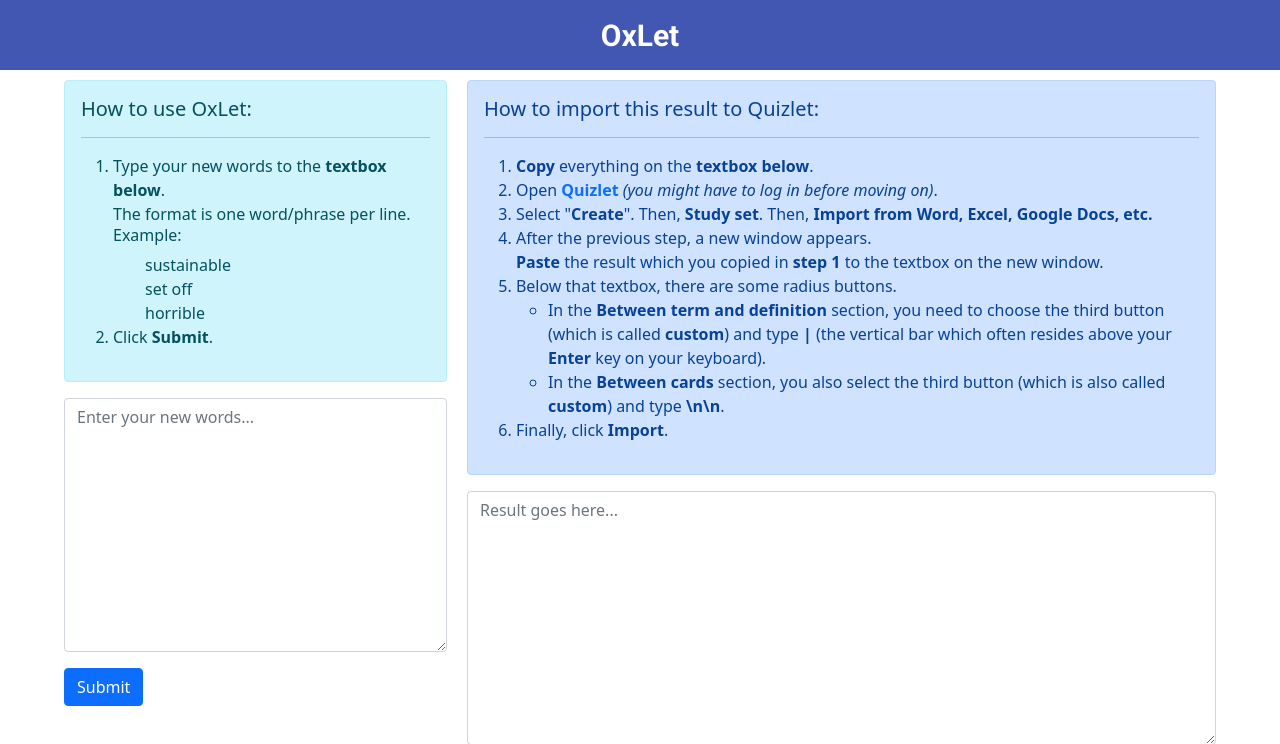
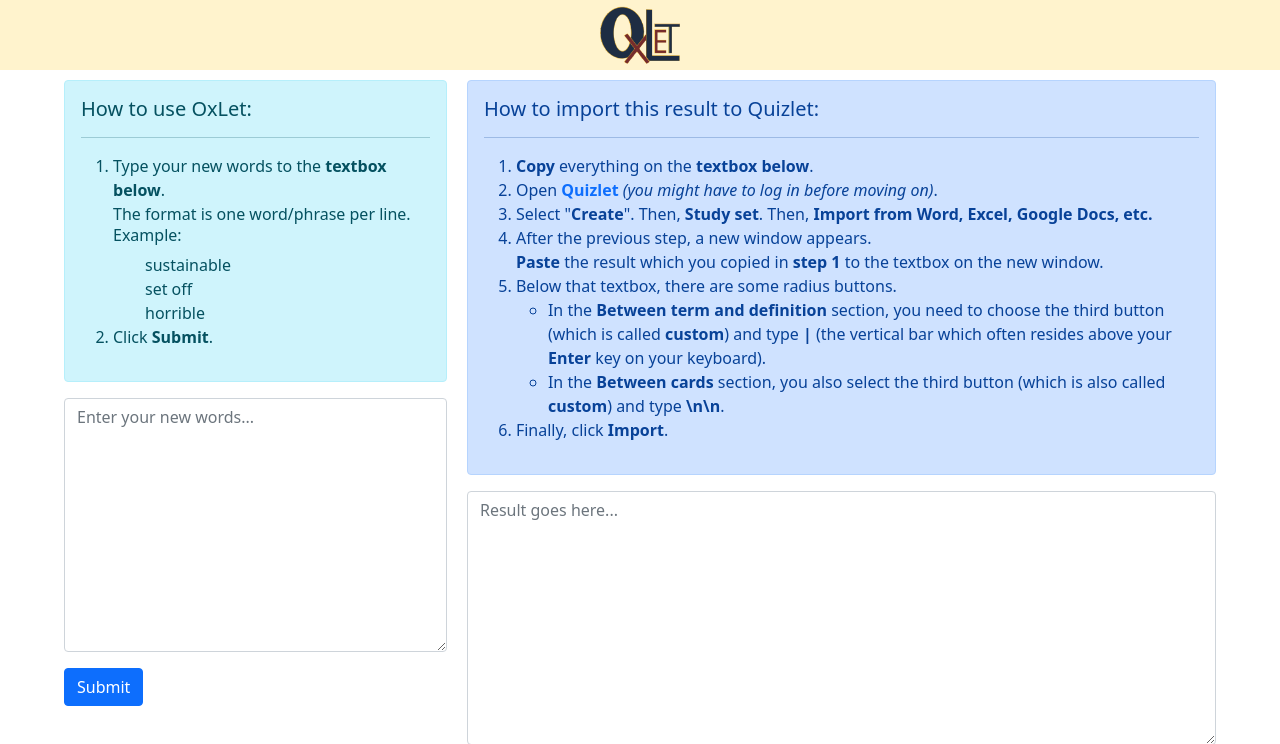
Before and after one commit to datthinh1801/OxLet, a Flask app: page / in a window 1280 px wide. Shown: the top 744 px of the page. Run offline with Flask 2, Linux system fonts and the light colour scheme.

Commit message:
Update a new logo

```diff
--- a/static/style.css
+++ b/static/style.css
@@ -1,5 +1,5 @@
 header{
-    background-color: #4257b2;
+    background-color: #fff3cd;
     position: absolute;
     top: 0;
     left: 0;
@@ -38,3 +38,8 @@
 #code-listing {
     list-style: none
 }
+
+#logo {
+    max-width: 80px;
+    max-height: 80px;
+}
--- a/templates/index.html
+++ b/templates/index.html
@@ -5,8 +5,8 @@
     <meta charset="UTF-8">
     <meta http-equiv="X-UA-Compatible" content="IE=edge">
     <meta name="viewport" content="width=device-width, initial-scale=1.0">
-    <link rel="shortcut icon" href="../static/images/OxLet.png">
-    <link rel="stylesheet" type="text/css" href="{{ url_for('static',filename='style.css') }}">
+    <link rel="shortcut icon" href="../static/images/OxletLogo.png">
+    <link rel="stylesheet" href="../static/style.css">
     <link rel="preconnect" href="https://fonts.googleapis.com">
     <link rel="preconnect" href="https://fonts.gstatic.com" crossorigin>
     <link href="https://fonts.googleapis.com/css2?family=Roboto:wght@700&display=swap" rel="stylesheet">
@@ -17,7 +17,9 @@
 
 <body>
     <header>
-        OxLet
+        <div>
+            <img id="logo" src="../static/images/OxLetLogo.png">
+        </div>
     </header>
 
     <article>
```
Also changed, not shown: README.md, static/images/OxLet.png (deleted), static/images/OxLetLogo.png (added).
